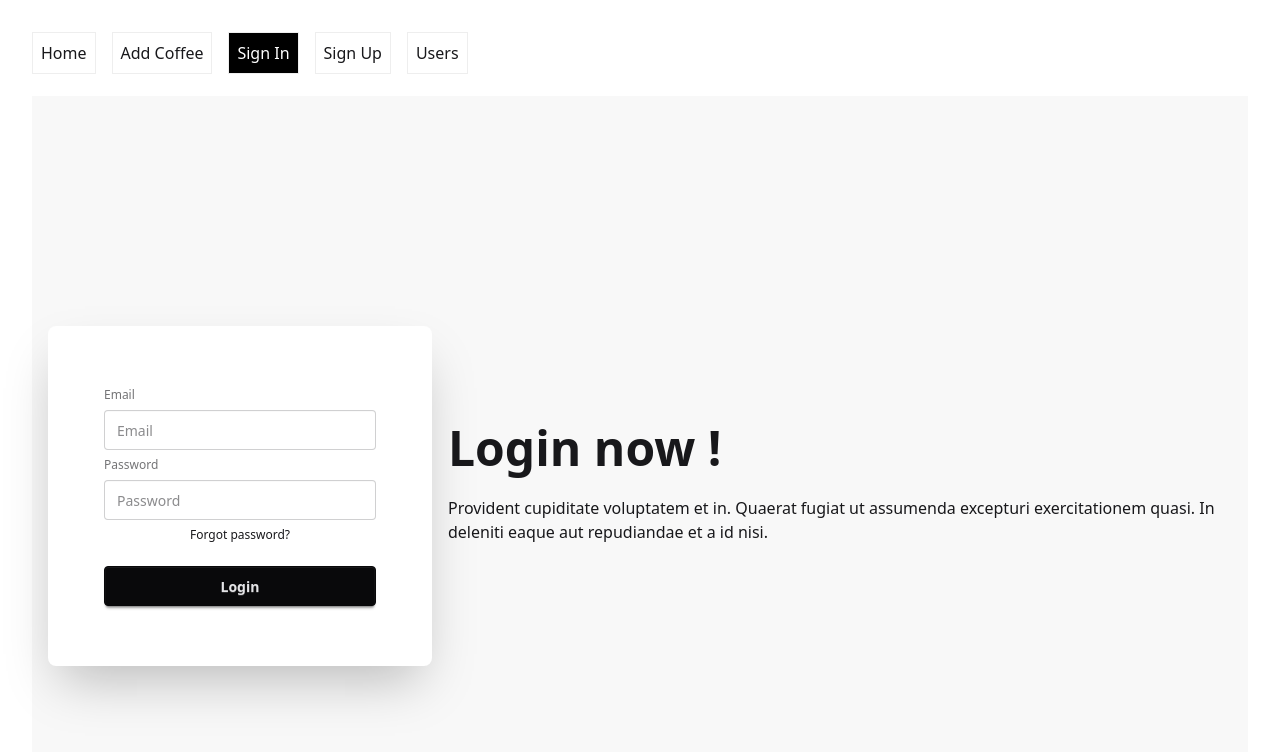
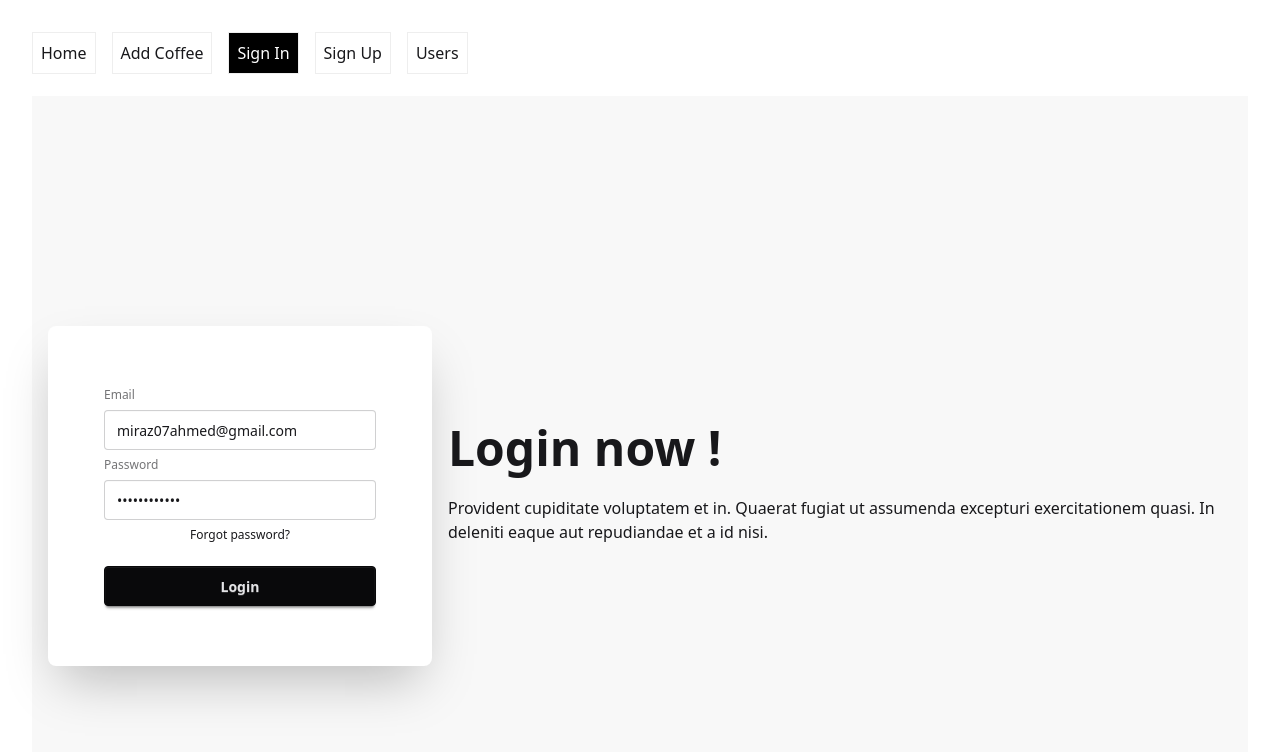
Before and after one commit to mirazahmeed/coffee-shop, a React (Vite) app: page /sign-in in a window 1280 px wide. Shown: the top 752 px of the page. Built offline with nearby package versions, Linux system fonts and the light colour scheme.

Commit message:
chore: Pre-fill sign-in form with default email and password values.

```diff
--- a/src/components/signIn.jsx
+++ b/src/components/signIn.jsx
@@ -41,6 +41,7 @@ const signIn = () => {
 									type="email"
 									name="email"
 									className="input"
+									defaultValue="miraz07ahmed@gmail.com"
 									placeholder="Email"
 								/>
 								<label className="label">Password</label>
@@ -48,6 +49,7 @@ const signIn = () => {
 									type="password"
 									name="password"
 									className="input"
+									defaultValue="Mm12345678*#"
 									placeholder="Password"
 								/>
 								<div>
```
